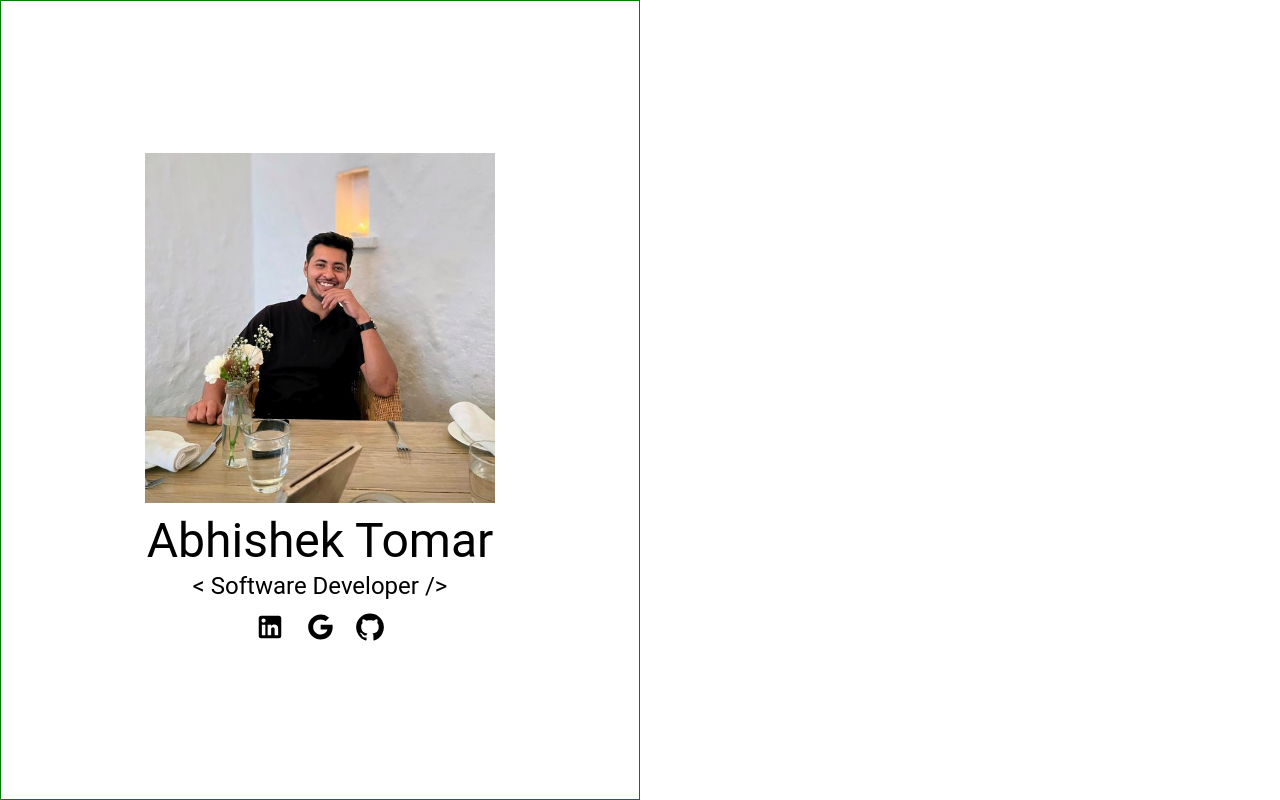
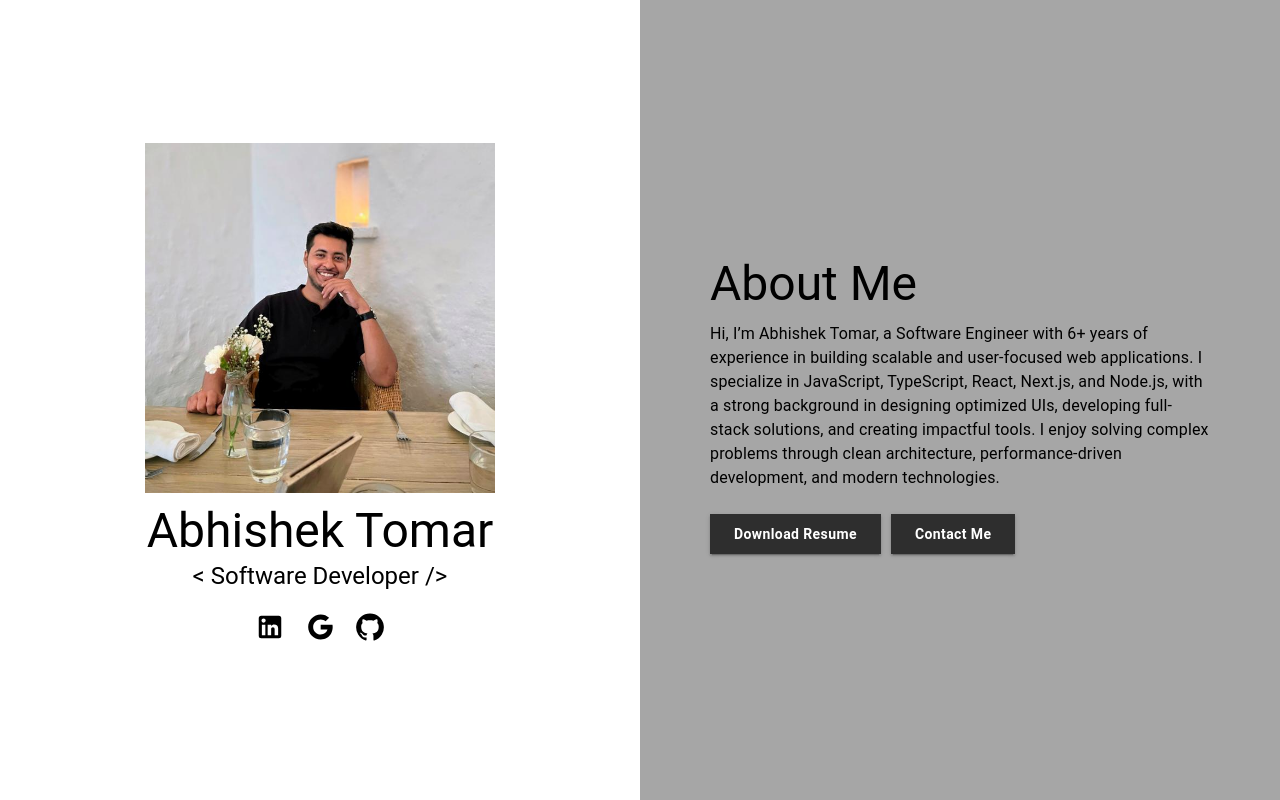
Before and after one commit to AbhishekTomr/portfolio, a Next.js app: page / in a window 1280 px wide. Built offline with nearby package versions, Linux system fonts and the light colour scheme.

Commit message:
adding basic action buttons and intro page

```diff
--- a/app/page.module.css
+++ b/app/page.module.css
@@ -5,7 +5,6 @@
 }
 
 .intro-box-wrapper {
-  border: 1px solid green;
   height: 100%;
   width: 50%;
   display: flex;
@@ -34,11 +33,35 @@
   width: 350px;
   display: flex;
   padding: 10px;
+  margin: 10px 0;
   justify-content: center;
 }
 
 .intro-box-wrapper .contact-me-options .icon {
   /* border: 1px solid red; */
   margin: 0 10px; /* height: 100px; */
-  color: inherit !important;
+  color: inherit;
+  cursor: pointer;
 }
+
+.about-me-wrapper {
+  display: flex;
+  flex-flow: column nowrap;
+  align-items: center;
+  justify-content: center;
+  width: 50%;
+  height: 100%;
+  background-color: #a6a6a6;
+}
+
+.about-me {
+  width: 500px;
+}
+
+.about-me h3 {
+  display: block;
+  padding: 10px 0;
+}
+.about-me p {
+  margin-bottom: 24px;
+}
--- a/app/page.tsx
+++ b/app/page.tsx
@@ -1,3 +1,4 @@
+import AboutMe from "@/components/AboutMe";
 import styles from "./page.module.css";
 import IntroBox from "@/components/IntroBox";
 
@@ -5,6 +6,7 @@ export default function Home() {
   return (
     <div className={styles.page}>
       <IntroBox />
+      <AboutMe />
     </div>
   );
 }
--- /dev/null
+++ b/components/AboutMe.tsx
@@ -0,0 +1,29 @@
+import React from "react";
+import style from "../app/page.module.css";
+import { Box, Typography } from "@mui/material";
+import Button from "./Button";
+import ActionButtons from "./ActionButtons";
+
+type Props = {};
+
+function AboutMe({}: Props) {
+  return (
+    <Box className={style["about-me-wrapper"]}>
+      <Box className={style["about-me"]}>
+        <Typography variant="h3">About Me</Typography>
+        <Typography variant={"body1"}>
+          Hi, I’m Abhishek Tomar, a Software Engineer with 6+ years of
+          experience in building scalable and user-focused web applications. I
+          specialize in JavaScript, TypeScript, React, Next.js, and Node.js,
+          with a strong background in designing optimized UIs, developing
+          full-stack solutions, and creating impactful tools. I enjoy solving
+          complex problems through clean architecture, performance-driven
+          development, and modern technologies.
+        </Typography>
+        <ActionButtons />
+      </Box>
+    </Box>
+  );
+}
+
+export default AboutMe;
--- /dev/null
+++ b/components/ActionButtons.tsx
@@ -0,0 +1,19 @@
+"use client";
+import React from "react";
+import styles from "../app/page.module.css";
+import { Box } from "@mui/material";
+import Button from "./Button";
+import { handleDownload } from "@/helpers/helpers";
+
+type Props = {};
+
+function ActionButtons({}: Props) {
+  return (
+    <Box className={styles["action-btn-wrap"]}>
+      <Button onClick={handleDownload}>Download Resume</Button>
+      <Button onClick={() => {}}>Contact Me</Button>
+    </Box>
+  );
+}
+
+export default ActionButtons;
--- a/components/Button.tsx
+++ b/components/Button.tsx
@@ -1,16 +1,31 @@
+"use client";
 import React from "react";
+import { Button as MuiButton, styled } from "@mui/material";
 
 type Props = {
   className?: string;
   children: React.ReactNode;
-  onClick: React.MouseEventHandler<HTMLDivElement>;
+  onClick?: React.MouseEventHandler<HTMLButtonElement>;
 };
+
+const CustomButton = styled(MuiButton)(() => ({
+  backgroundColor: "#2e2e2e",
+  color: "#ffffff",
+  borderRadius: 0,
+  textTransform: "none",
+  fontWeight: "bold",
+  padding: "8px 24px",
+  marginRight: "10px",
+  "&:hover": {
+    backgroundColor: "#000000",
+  },
+}));
 
 const Button = ({ className, children, onClick }: Props) => {
   return (
-    <div className={className} onClick={onClick}>
+    <CustomButton className={className} onClick={onClick} variant="contained">
       {children}
-    </div>
+    </CustomButton>
   );
 };
 
--- a/components/IntroBox.tsx
+++ b/components/IntroBox.tsx
@@ -1,12 +1,9 @@
-import { Box, Icon, Typography } from "@mui/material";
+import { Box, Typography } from "@mui/material";
 import React from "react";
 import styles from "../app/page.module.css";
 import Image from "next/image";
 import ProfilePic from "../assets/profile.png";
-import { LinkedIn } from "@mui/icons-material";
-import { Google } from "@mui/icons-material";
-import { GitHub } from "@mui/icons-material";
-import Link from "next/link";
+import LinkIcons from "./LinkIcons";
 
 const IntroBox = () => {
   return (
@@ -25,36 +22,7 @@ const IntroBox = () => {
         {`< Software Developer />`}
       </Typography>
       <Box className={styles["contact-me-options"]}>
-        <Link
-          href={"https://www.linkedin.com/in/abhishektomar213/"}
-          className={styles.icon}
-        >
-          <LinkedIn
-            sx={{
-              height: 30,
-              width: 30,
-            }}
-          />
-        </Link>
-        <Link
-          href={"https://www.linkedin.com/in/abhishektomar213/"}
-          className={styles.icon}
-        >
-          <Google
-            sx={{
-              height: 30,
-              width: 30,
-            }}
-          />
-        </Link>
-        <Link href={"https://github.com/AbhishekTomr"} className={styles.icon}>
-          <GitHub
-            sx={{
-              height: 30,
-              width: 30,
-            }}
-          />
-        </Link>
+        <LinkIcons />
       </Box>
     </Box>
   );
--- /dev/null
+++ b/components/LinkIcons.tsx
@@ -0,0 +1,47 @@
+"use client";
+import { copyEmailToClipboard } from "@/helpers/helpers";
+import { GitHub, Google, LinkedIn } from "@mui/icons-material";
+import { Tooltip } from "@mui/material";
+import Link from "next/link";
+import React from "react";
+import styles from "../app/page.module.css";
+
+type Props = {};
+
+const LinkIcons = (props: Props) => {
+  return (
+    <>
+      <Link
+        href={"https://www.linkedin.com/in/abhishektomar213/"}
+        className={styles.icon}
+      >
+        <LinkedIn
+          sx={{
+            height: 30,
+            width: 30,
+          }}
+        />
+      </Link>
+      <Tooltip title={"imabhishek111@gmail.com"}>
+        <Google
+          onClick={copyEmailToClipboard}
+          className={styles.icon}
+          sx={{
+            height: 30,
+            width: 30,
+          }}
+        />
+      </Tooltip>
+      <Link href={"https://github.com/AbhishekTomr"} className={styles.icon}>
+        <GitHub
+          sx={{
+            height: 30,
+            width: 30,
+          }}
+        />
+      </Link>
+    </>
+  );
+};
+
+export default LinkIcons;
--- /dev/null
+++ b/helpers/helpers.ts
@@ -0,0 +1,10 @@
+export const copyEmailToClipboard = () => {
+  navigator.clipboard.writeText("imabhishek111@gmail.com");
+};
+
+export const handleDownload = () => {
+  const link = document.createElement("a");
+  link.href = "/assets/AbhishekTomarResume.pdf"; // path inside public folder
+  link.download = "AbhishekTomarResume.pdf"; // file name for download
+  link.click();
+};
```
Also changed, not shown: 1 other file (tests, documents, lock files or other folders).
